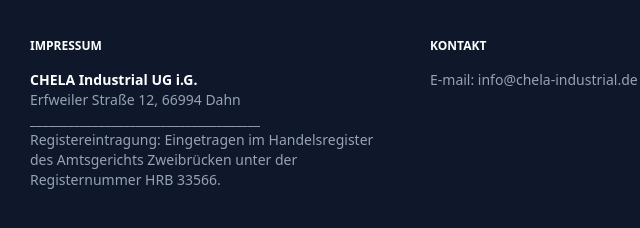
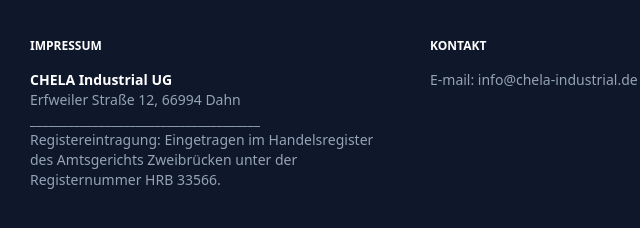
Before and after one commit to chela-industrial/website, a plain HTML site: page about/index.html in a window 1280 px wide. Shown: the part 760-988 px from the top of the page, 34-674 px from the left. Drawn offline with nearby package versions, Linux system fonts and the light colour scheme.

Commit message:
i.g. removal on footer

```diff
--- a/about/index.html
+++ b/about/index.html
@@ -72,7 +72,7 @@
         <div class="max-w-6xl mx-auto grid md:grid-cols-3 gap-12 text-sm border-t border-slate-800 pt-12">
             <div>
                 <h3 class="text-white font-bold mb-4 uppercase text-xs">Impressum</h3>
-                <p class="text-white font-bold">CHELA Industrial UG i.G.</p>
+                <p class="text-white font-bold">CHELA Industrial UG</p>
                 <p>Erfweiler Straße 12, 66994 Dahn</p>
                 <p>_____________________________________</p>
                 <p>Registereintragung: Eingetragen im Handelsregister des Amtsgerichts Zweibrücken unter der Registernummer HRB 33566.</p>
```
Also changed, not shown: index.html (+1 -1 lines).
